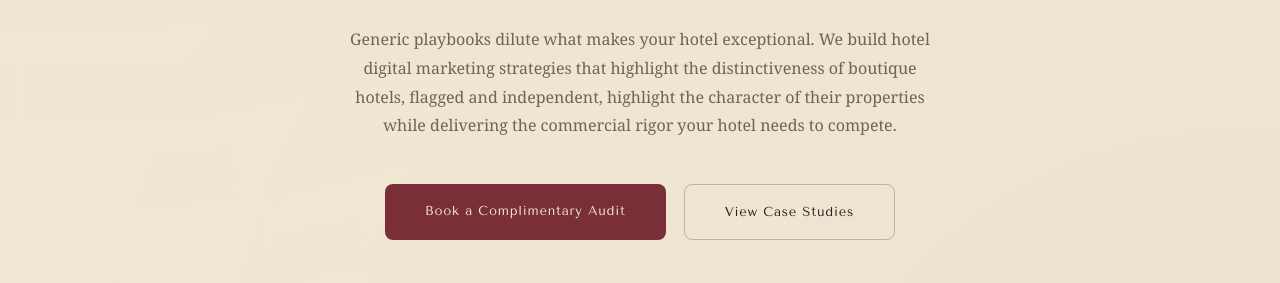
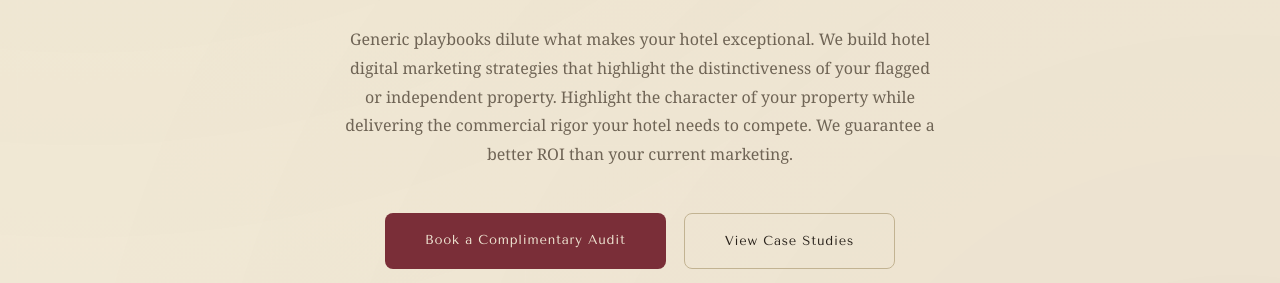
Before and after one commit to syb-code/doubled-rook-luxury-website, a plain HTML site: page index.html in a window 1280 px wide. Shown: the part 669-952 px from the top of the page. Drawn offline with nearby package versions, Linux system fonts and the light colour scheme; a web font is replaced by a local one.

Commit message:
We guarantee a better ROI than your current marketing.

```diff
--- a/index.html
+++ b/index.html
@@ -215,7 +215,7 @@ height="0" width="0" style="display:none;visibility:hidden"></iframe></noscript>
     </div>
     <div class="hero-tagline">Boutique, Flagged & Independent Hotel Marketing</div>
     <h1>Your Property Has Character Your Marketing Should Too</h1>
-    <p class="hero-body">Generic playbooks dilute what makes your hotel exceptional. We build hotel digital marketing strategies that highlight the distinctiveness of boutique hotels, flagged and independent, highlight the character of their properties while delivering the commercial rigor your hotel needs to compete.</p>
+    <p class="hero-body">Generic playbooks dilute what makes your hotel exceptional. We build hotel digital marketing strategies that highlight the distinctiveness of your flagged or independent property. Highlight the character of your property while delivering the commercial rigor your hotel needs to compete. We guarantee a better ROI than your current marketing.</p>
     <div class="hero-ctas">
       <a href="#contact" class="btn-primary">Book a Complimentary Audit</a>
       <a href="#cases" class="btn-ghost">View Case Studies</a>
```
